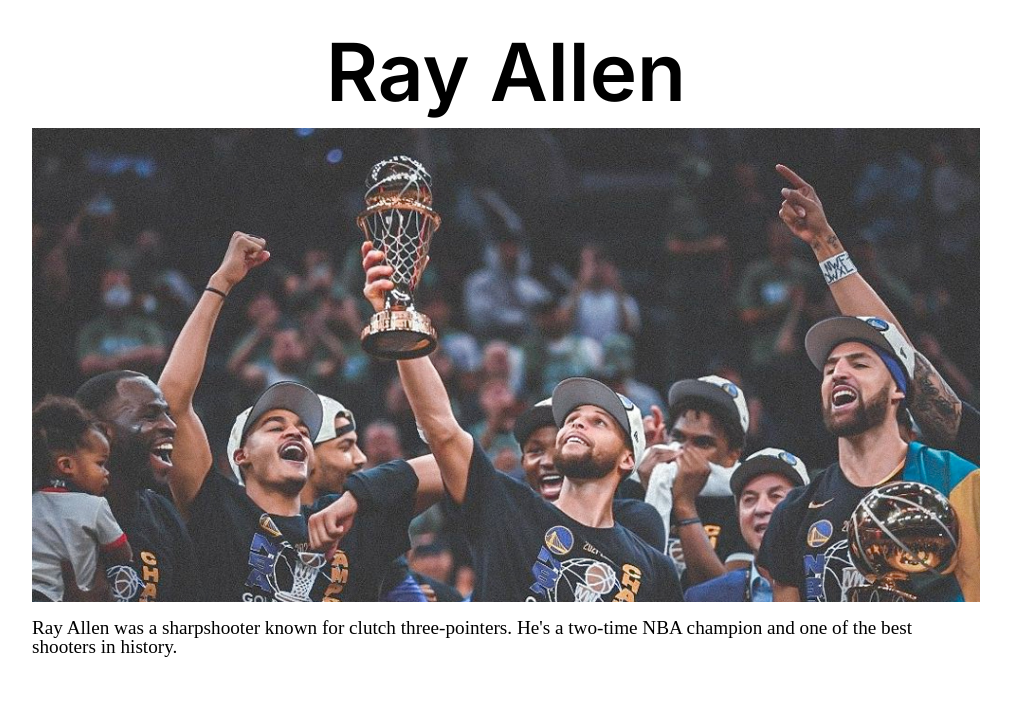
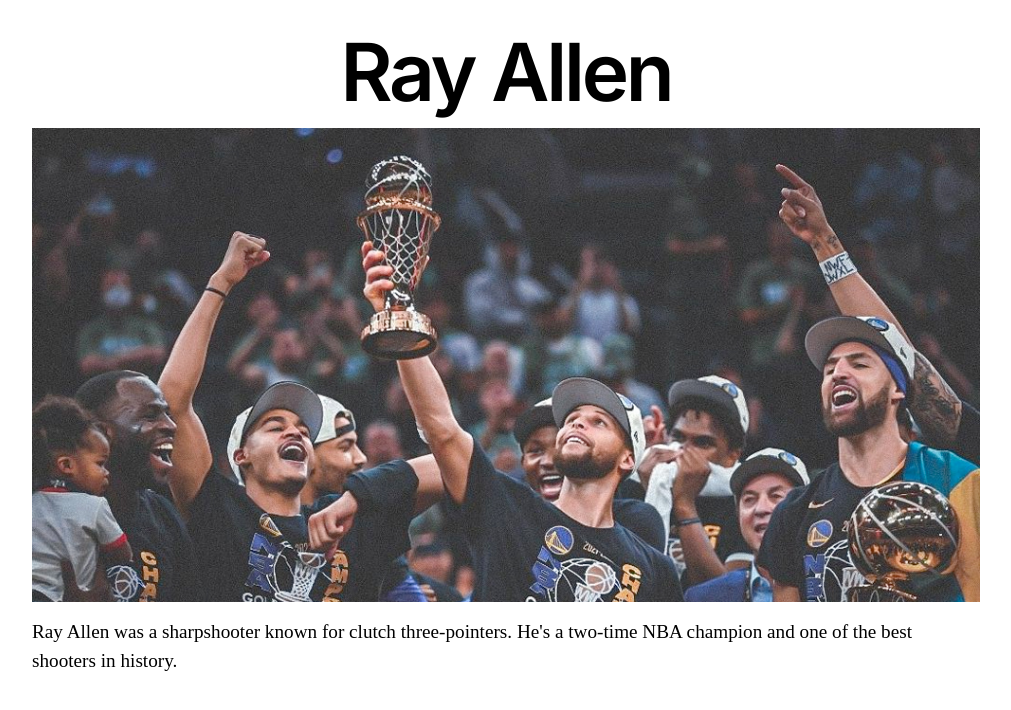
Before and after one commit to rqphy/NBA75, a Next.js app: page /player/1 in a window 1280 px wide. Shown: the top 710 px of the page, without its empty margins (134-1145 px from the left). Built offline with nearby package versions, Linux system fonts and the light colour scheme.

Commit message:
:art: player -> update text

```diff
--- a/app/css/player.module.css
+++ b/app/css/player.module.css
@@ -12,10 +12,11 @@
 }
 
 .title {
-    font-size: calc((65vw - 4.5rem) / 7);
+    font-size: calc((68vw - 4.5rem) / 7);
     text-align: center;
     margin: 1rem 0;
     font-weight: 600;
+    letter-spacing: -0.2rem;
 }
 
 .banner {
@@ -26,6 +27,7 @@
     margin: 1rem 0;
     font-size: 1.2rem;
     font-family: "Times New Roman", Times, serif;
+    line-height: 150%;
 }
 
 @media (min-width: 979px) {
```
